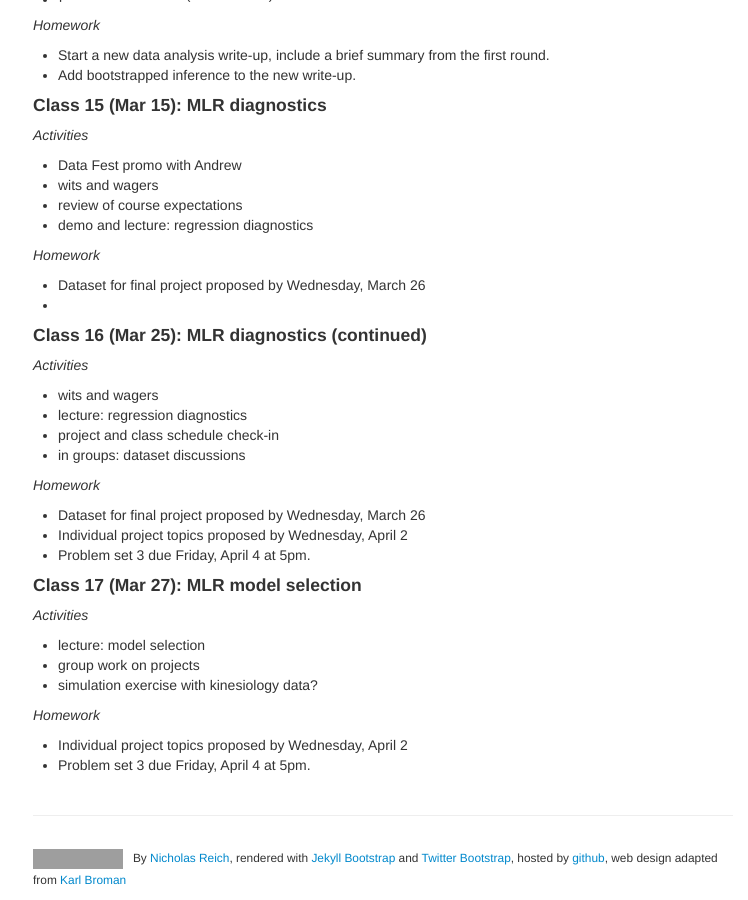
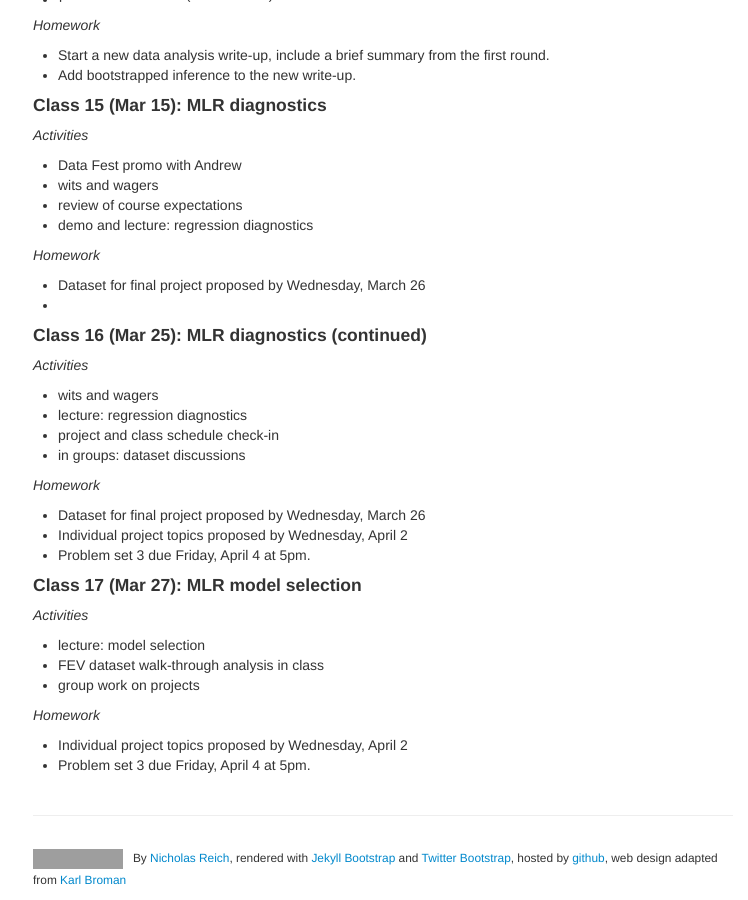
Before and after one commit to nickreich/methods2, a Jekyll site: the page built from pages/schedule.md, in a window 1280 px wide and 900 px high, scrolled down 4000 px. Shown: the whole window, without its empty margins (257-1005 px from the left). Built offline with Jekyll 4.4.1, drawn with Linux system fonts in a browser that asks for light colours; grey boxes are pictures that could not be loaded.

Commit message:
schedule/notes update class 17

```diff
--- a/pages/schedule.md
+++ b/pages/schedule.md
@@ -195,8 +195,8 @@ _Homework_
 #### Class 17 (Mar 27): MLR model selection
 _Activities_
 * lecture: model selection
+* FEV dataset walk-through analysis in class
 * group work on projects
-* simulation exercise with kinesiology data?
 
 _Homework_
 * Individual project topics proposed by Wednesday, April 2
```
Also changed, not shown: pages/notes.md (+1 -1 lines), 2 other files.
